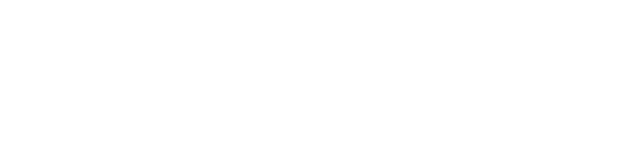
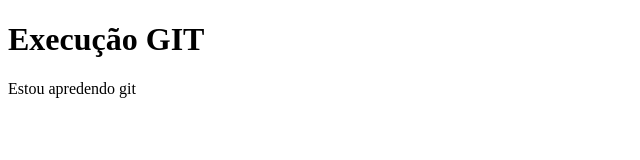
Before and after one commit to Guilherme-makerspace/Teste-git, a plain HTML site: page index.html in a window 1280 px wide. Shown: the whole page, without its empty margins (0-640 px from the left). Drawn offline with Linux system fonts and the light colour scheme.

Commit message:
Criação git e paragrafo

```diff
--- a/index.html
+++ b/index.html
@@ -6,6 +6,7 @@
     <title>Git</title>
 </head>
 <body>
-
+    <h1>Execução GIT</h1>
+    <p>Estou apredendo git</p>
 </body>
 </html>
```
